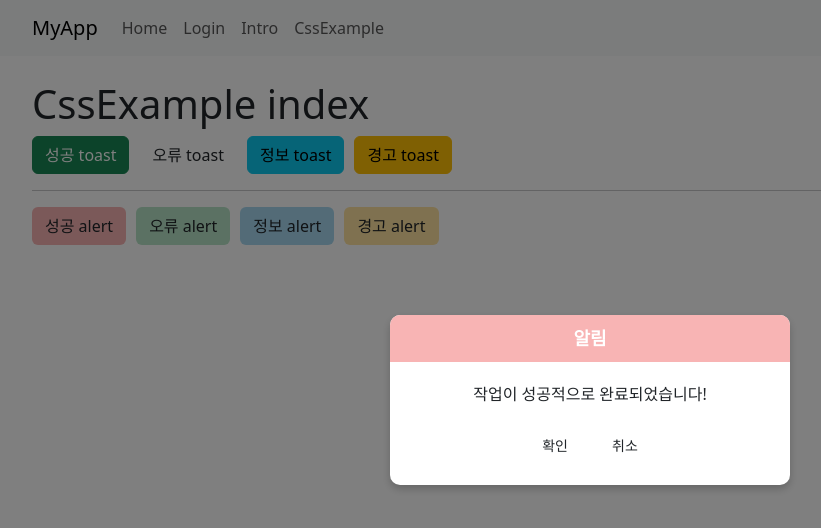
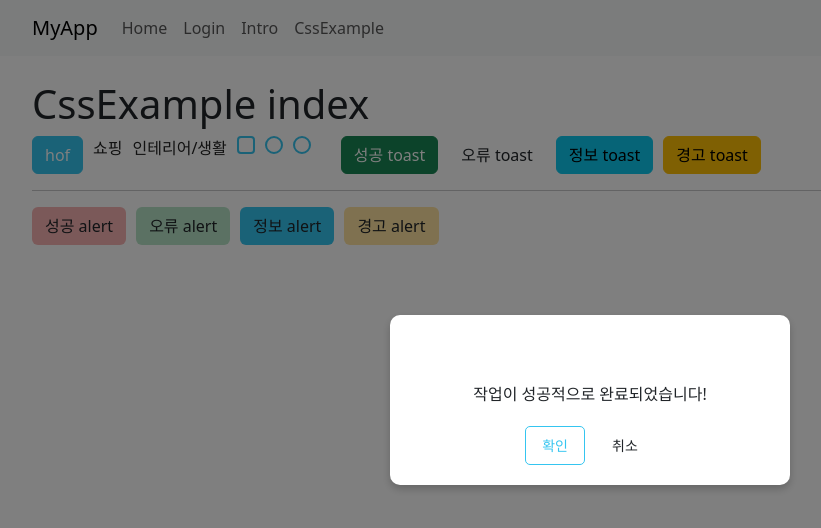
Before and after one commit to seunghwan94/hof-front, a React (Create React App) app: page /CssExample in a window 1280 px wide. Both pictures are taken after a click on the button "성공 alert". Shown: the top 528 px of the page, without its empty margins (50-871 px from the left). Built offline with nearby package versions, Linux system fonts and the light colour scheme.

Commit message:
'customCss'

```diff
--- a/src/components/custom/CssExample.jsx
+++ b/src/components/custom/CssExample.jsx
@@ -5,6 +5,8 @@ import "react-toastify/dist/ReactToastify.css";
 import "../../styles/custom_alert.scss";
 
 function CssExample() {
+  const [activeCategory, setActiveCategory] = useState(null);
+
   // CustomAlert 상태 관리
   const [alertConfig, setAlertConfig] = useState({
     isVisible: false,
@@ -56,6 +58,20 @@ function CssExample() {
       <h1>CssExample index</h1>
 
       <div className="button-container">
+        <button className="btn btn-hof">hof</button>
+        <span className="text-hof">쇼핑</span>
+        <span
+          className={`text-hof ${activeCategory === "interior" ? "active" : ""}`}
+          onClick={() => setActiveCategory("interior")}
+        >
+          인테리어/생활
+        </span>
+        <input type="checkbox" className="checkbox-hof" />
+        <input type="radio" name="category" className="radio-hof" />
+        <input type="radio" name="category" className="radio-hof" />
+        <br></br>
+        <hr></hr>
+
         {buttons_toast.map((btn) => (
           <button
             key={btn.type}
--- a/src/components/custom/CustomAlert.jsx
+++ b/src/components/custom/CustomAlert.jsx
@@ -35,7 +35,7 @@ const CustomAlert = ({ isVisible, type, message, onConfirm, onCancel, onClose })
           <div className="custom-alert-content">
             <p>{message}</p>
             <div className="custom-alert-buttons">
-              <button className="btn btn-confirm" onClick={onConfirm}>
+              <button className="btn btn-outline-hof" onClick={onConfirm}>
                 확인
               </button>
               <button className="btn btn-cancel" onClick={onCancel}>
--- a/src/styles/_variables.scss
+++ b/src/styles/_variables.scss
@@ -1,5 +1,5 @@
 // ✅ 1. Bootstrap에서 사용하는 변수 먼저 재정의
-$primary: #ff6600;   // 기본 primary 색상을 오렌지로 변경
+$primary: #35c5f0;   // 기본 primary 색상을 오렌지로 변경
 $secondary: #ff0000; // secondary 색상 변경
 
 $btn-border-radius: 12px; // 버튼 모서리를 둥글게
@@ -23,18 +23,108 @@ $alert-info-color: #4c4c89;
 // ✅ 2. Bootstrap의 SCSS 불러오기 (변수 재정의 후 적용됨)
 @import "bootstrap/scss/bootstrap";
 
-// ✅ 3. Bootstrap의 `.btn-primary` 스타일 덮어쓰기
-.btn-primary {
-  background-color: #ff5733 !important;
-  border-color: #ff5733 !important;
-
+.btn-hof {
+  background-color: #35c5f0 !important;
+  border-color: #35c5f0 !important;
+  color : #fff !important;
   &:hover {
-    background-color: #e14d2a !important;
-    border-color: #e14d2a !important;
+    background-color: #009FCE !important;
+    border-color: #009FCE !important;
   }
 
   &:active {
-    background-color: #c43c1d !important;
-    border-color: #c43c1d !important;
+    background-color: #35c5f0 !important;
+    border-color: #35c5f0 !important;
   }
 }
+
+.btn-outline-hof {
+  @extend .btn-outline-primary; // ✅ Bootstrap의 btn-outline-primary 스타일 상속
+  color: #35c5f0 !important;
+  border-color: #35c5f0 !important;
+
+  &:hover {
+    color: white !important;
+    background-color: #35c5f0 !important;
+    border-color: #35c5f0 !important;
+  }
+
+  &:focus,
+  &:active {
+    color: white !important;
+    background-color: #2bb0db !important;
+    border-color: #2bb0db !important;
+    box-shadow: 0 0 0 0.2rem rgba(53, 197, 240, 0.5);
+  }
+
+  &:disabled {
+    color: #a0d9f2 !important;
+    border-color: #a0d9f2 !important;
+    background-color: transparent !important;
+  }
+}
+
+
+.text-hof {
+  color : #222 !important;
+  &.active,
+  &:hover {
+    color: #35c5f0 !important;
+  }
+}
+
+.checkbox-hof {
+  appearance: none; // 기본 스타일 제거
+  width: 18px;
+  height: 18px;
+  border: 2px solid #35c5f0;
+  border-radius: 4px;
+  position: relative;
+  cursor: pointer;
+  outline: none;
+
+  &:checked {
+    background-color: #35c5f0;
+    border-color: #35c5f0;
+  }
+
+  &:checked::after {
+    content: "";
+    position: absolute;
+    top: 50%;
+    left: 50%;
+    width: 6px;
+    height: 10px;
+    border: solid white;
+    border-width: 0 2px 2px 0;
+    transform: translate(-50%, -60%) rotate(45deg);
+  }
+}
+
+.radio-hof {
+  appearance: none; // 기본 스타일 제거
+  width: 18px;
+  height: 18px;
+  border: 2px solid #35c5f0;
+  border-radius: 50%;
+  position: relative;
+  cursor: pointer;
+  outline: none;
+
+  &:checked {
+    background-color: #35c5f0;
+    border-color: #35c5f0;
+  }
+
+  &:checked::after {
+    content: "";
+    position: absolute;
+    top: 50%;
+    left: 50%;
+    width: 8px;
+    height: 8px;
+    background-color: white;
+    border-radius: 50%;
+    transform: translate(-50%, -50%);
+  }
+}
--- a/src/styles/custom_alert.scss
+++ b/src/styles/custom_alert.scss
@@ -23,7 +23,7 @@
   }
 
   &.btn-blue {
-    background: #a7d8f0;
+    background: #35c5f0;
   }
 
   &.btn-yellow {
@@ -87,21 +87,8 @@
   border-top-right-radius: 10px;
 }
 
-/* 헤더 색상 */
-.custom-alert-header-red {
-  background: #f8b4b4; /* 파스텔 빨강 */
-}
-
-.custom-alert-header-green {
-  background: #b7e4c7; /* 파스텔 초록 */
-}
-
 .custom-alert-header-blue {
-  background: #a7d8f0; /* 파스텔 파랑 */
-}
-
-.custom-alert-header-yellow {
-  background: #ffe4a1; /* 파스텔 노랑 */
+  background: #35c5f0; /* 파스텔 파랑 */
 }
 
 /* Alert Content */
```
